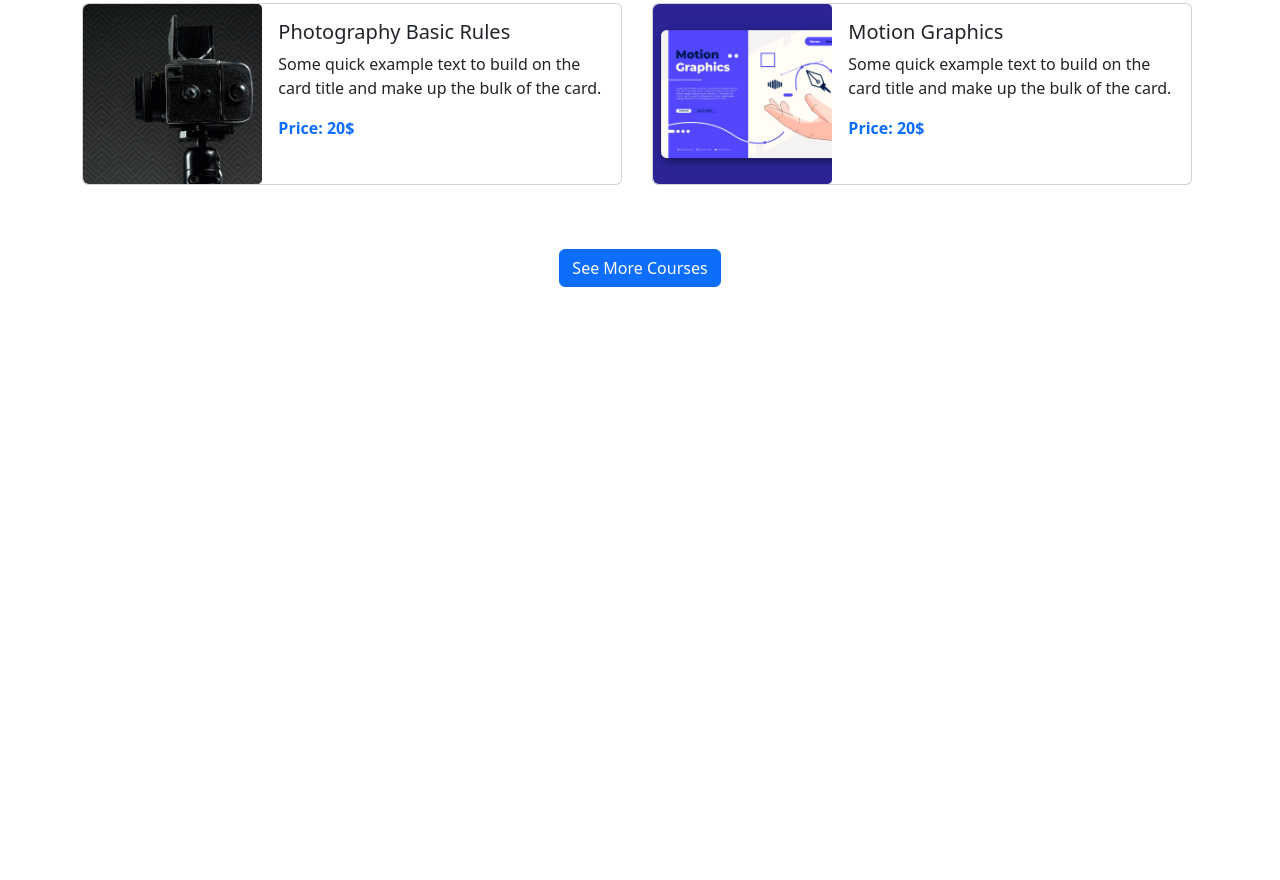
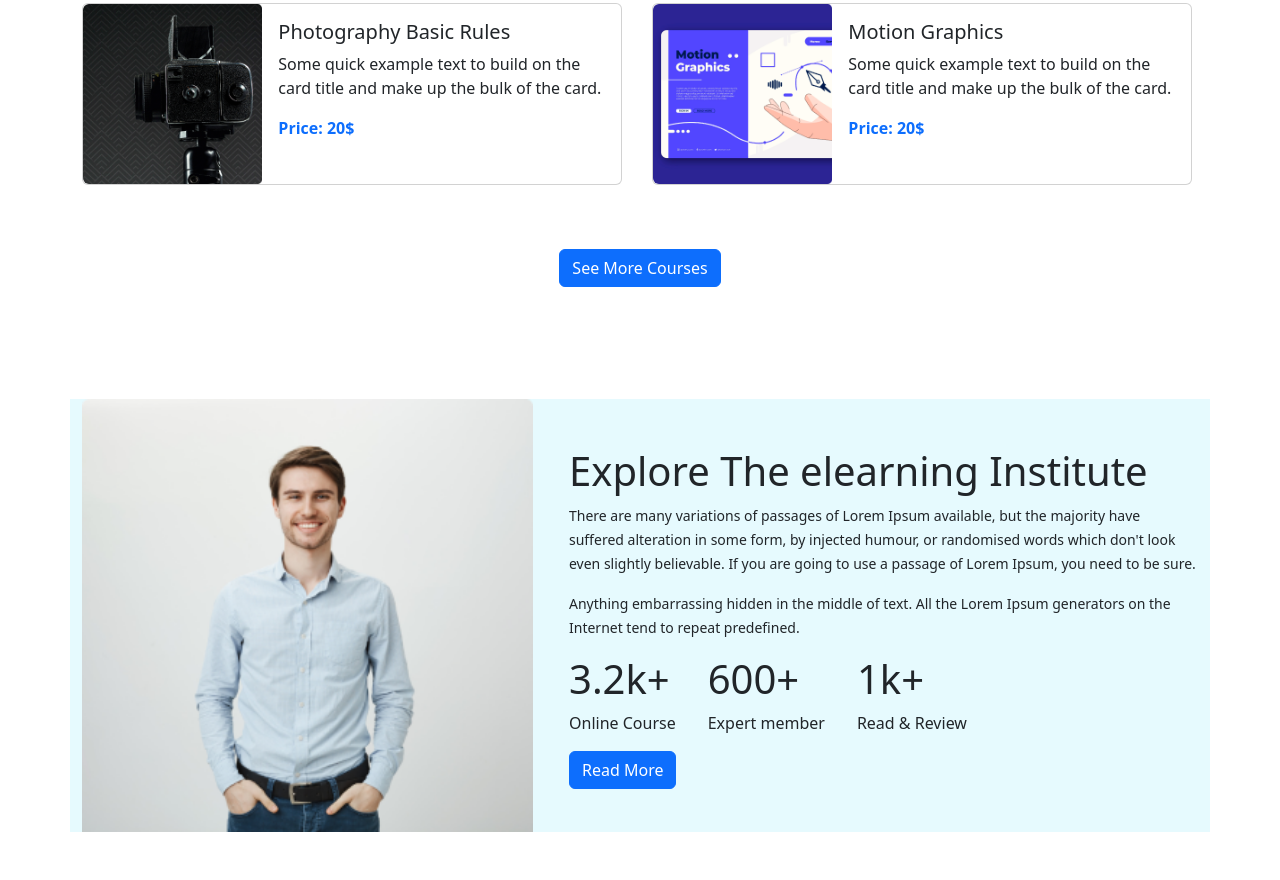
Before and after one commit to rifatshahed/edtech-website, a plain HTML site: page index.html in a window 1280 px wide. Shown: the part 1231-2111 px from the top of the page. Before the commit the page ends 1582 px from the top, so only its background shows below. Drawn offline with nearby package versions, Linux system fonts and the light colour scheme.

Commit message:
review section added

```diff
--- a/index.html
+++ b/index.html
@@ -230,6 +230,51 @@
       <!-- course section end -->
 
 
+      <!-- review section start -->
+      <section class="container card border border-0 mt-5 pb-5">
+        <div class="row bg-info bg-opacity-10">
+
+
+          <div class="col-lg-5 col-md-5 col-sm-12">
+            <img class="img-fluid w-100" src="images/student/student-1.png" alt="">
+          </div>
+
+          <div class="col-lg-7 col-md-7 col-sm-12 ps-4 pt-5">
+
+            <div class="">
+              <h1>Explore The elearning Institute</h1>
+              <p><small>There are many variations of passages of Lorem Ipsum available, but the majority have suffered alteration in some form, by injected humour, or randomised words which don't look even slightly believable. If you are going to use a passage of Lorem Ipsum, you need to be sure.</small></p>
+              <p><small>Anything embarrassing hidden in the middle of text. All the Lorem Ipsum generators on the Internet tend to repeat predefined.</small></p>
+
+              <div class="d-flex">
+
+              <div class="me-3 pe-3">
+                <h1>3.2k+</h1>
+                <p>Online Course</p>
+              </div>
+
+              <div class="me-3 pe-3">
+                <h1>600+</h1>
+                <p>Expert member</p>
+              </div>
+
+              <div class="me-3 pe-3">
+                <h1>1k+</h1>
+                <p>Read & Review</p>
+              </div>
+
+            </div>
+
+            <button class="btn btn-primary text-white">Read More</button>
+            </div>
+
+
+          </div>
+
+        </div>
+        </section>
+        <!-- review section end -->
+
     </main>
 
     <script src="https://cdn.jsdelivr.net/npm/bootstrap@5.2.0/dist/js/bootstrap.bundle.min.js" integrity="sha384-A3rJD856KowSb7dwlZdYEkO39Gagi7vIsF0jrRAoQmDKKtQBHUuLZ9AsSv4jD4Xa" crossorigin="anonymous"></script>
```
